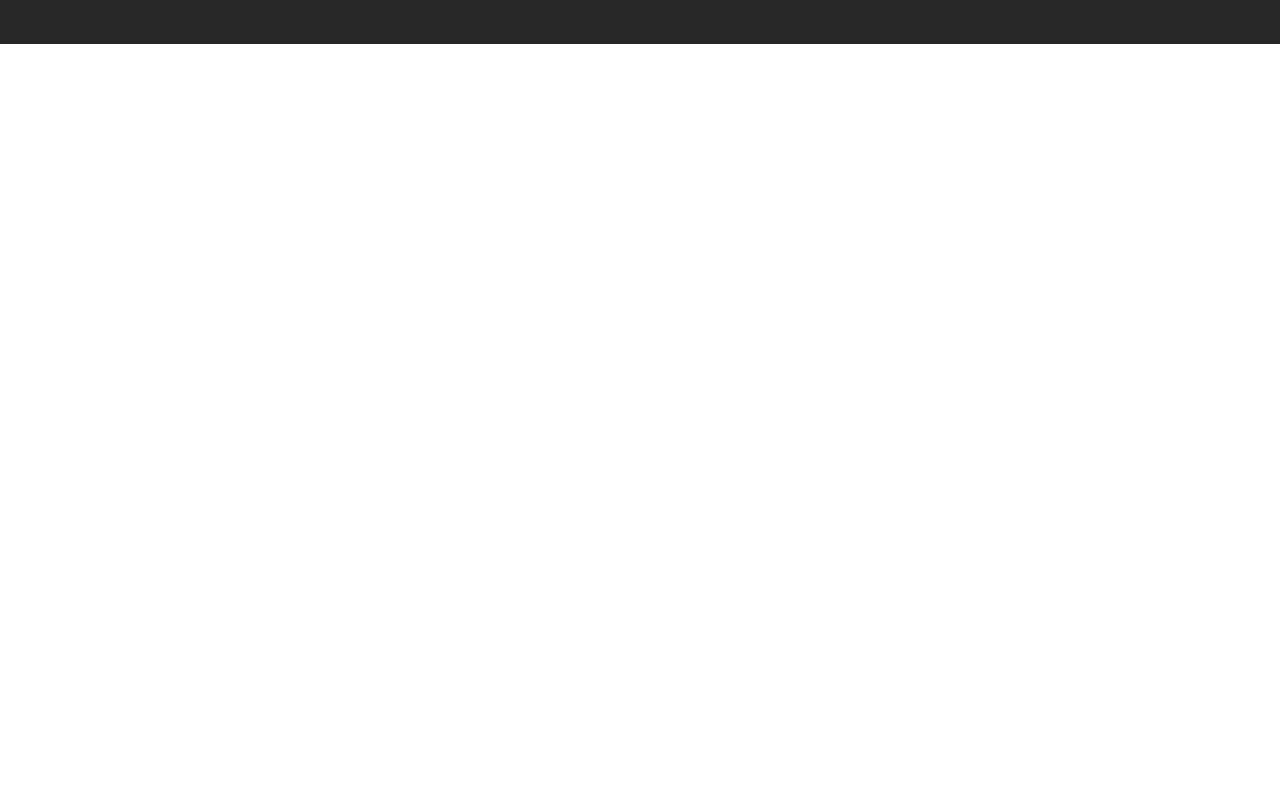
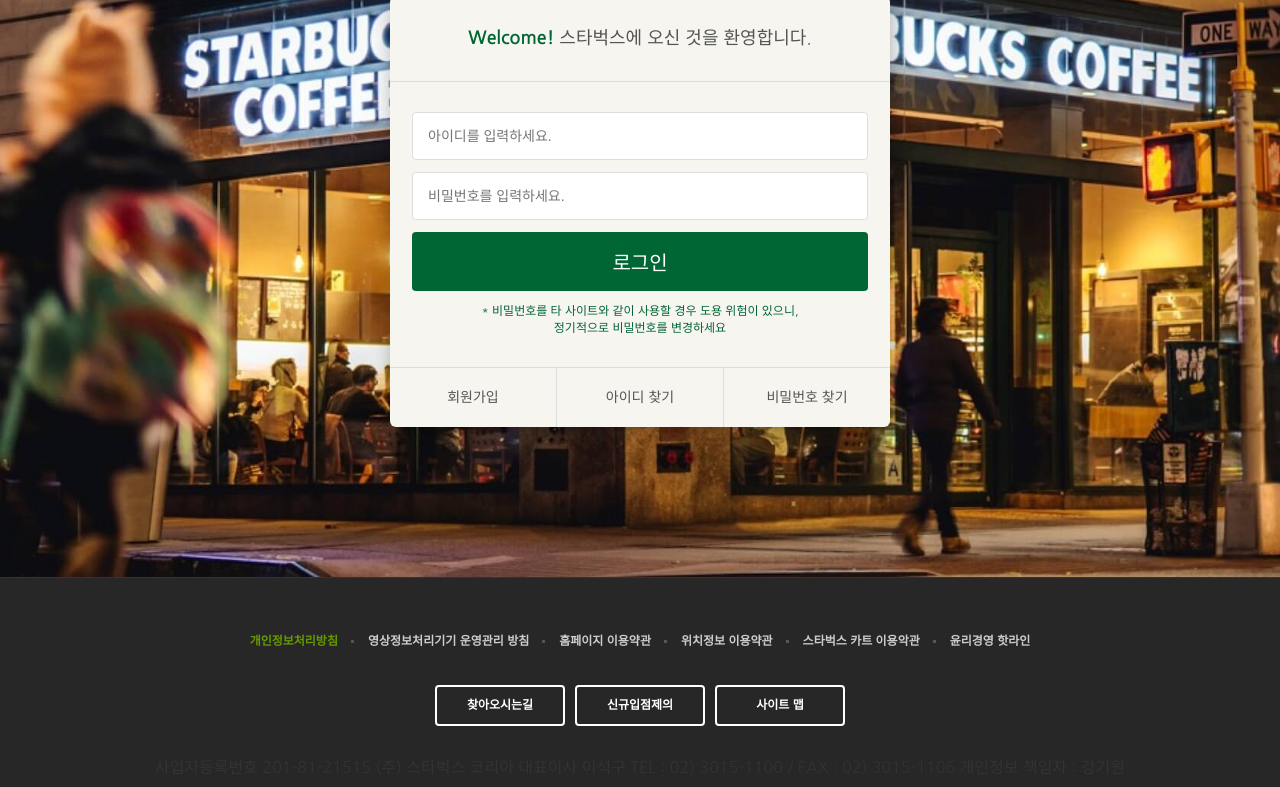
Before and after one commit to kim-seon-jae/STARBUCKS, a plain HTML site: page signin/index.html in a window 1280 px wide. Shown: the part 290-1077 px from the top of the page. Before the commit the page ends 800 px from the top, so only its background shows below. Drawn offline with nearby package versions, Linux system fonts and the light colour scheme.

Commit message:
completed signin page

```diff
--- /dev/null
+++ b/css/signin.css
@@ -0,0 +1,88 @@
+.signin {
+  margin-top: 120px;
+  padding: 100px 0 150px;
+  background-image: url("../images/signin_bg.jpg");
+  background-repeat: no-repeat;
+  background-position: center;
+  background-attachment: fixed;
+  background-size: cover;
+}
+
+.signin h1 {
+  color: #fff;
+  font-size: 30px;
+  font-weight: 700;
+  text-align: center;
+  margin-bottom: 24px;
+}
+
+.signin__card {
+  width: 500px;
+  margin: 0 auto;
+  border-radius: 6px;
+  background-color: #f6f5f0;
+  box-shadow: 2px 2px 20px rgba(0, 0, 0, 0.3);
+  color: #555;
+}
+
+.signin__card h2 {
+  padding: 30px;
+  font-size: 18px;
+  text-align: center;
+  border-bottom: 1px solid #ddd;
+}
+.signin__card h2 strong {
+  font-weight: 700;
+  color: #006633;
+}
+.signin__card form {
+  padding: 30px 22px;
+}
+
+.signin__card form input {
+  width: 100%;
+  margin-bottom: 12px;
+  padding: 15px;
+  border: 1px solid #ddd;
+  border-radius: 4px;
+  outline: none;
+  box-sizing: border-box;
+  font-size: 14px;
+}
+
+.signin__card form [type="submit"] {
+  background-color: #006633;
+  border: none;
+  color: #fff;
+  font-size: 20px;
+  cursor: pointer;
+}
+
+.signin__card form p {
+  font-size: 12px;
+  color: #006633;
+  text-align: center;
+}
+
+.signin__card .actions {
+  display: flex;
+  border-top: 1px solid #ddd;
+}
+
+.signin__card .actions a {
+  flex-grow: 1;
+  flex-basis: 0;
+  text-align: center;
+  padding: 20px;
+  color: #555;
+  font-size: 14px;
+  border-right: 1px solid #ddd;
+}
+
+.signin__card .actions a:last-child {
+  border-right: none;
+}
+
+.signin__card .actions a:hover {
+  text-decoration: underline;
+}
--- a/signin/index.html
+++ b/signin/index.html
@@ -28,6 +28,7 @@
   <link rel="stylesheet" href="https://fonts.googleapis.com/icon?family=Material+Icons">
 
   <link rel="stylesheet" href="../css/common.css">
+  <link rel="stylesheet" href="../css/signin.css">
 
 
 
@@ -378,8 +379,27 @@
 
   </header>
 
-  <section>
-
+  <section class="signin">
+    <h1>로그인</h1>
+    <div class="signin__card">
+      <h2>
+        <strong>Welcome!</strong> 스타벅스에 오신 것을 환영합니다.
+      </h2>
+      <form>
+        <input type="text" placeholder="아이디를 입력하세요.">
+        <input type="password" placeholder="비밀번호를 입력하세요.">
+        <input type="submit" value="로그인">
+        <p>
+          * 비밀번호를 타 사이트와 같이 사용할 경우 도용 위험이 있으니, <br />
+          정기적으로 비밀번호를 변경하세요
+        </p>
+      </form>
+      <div class="actions">
+        <a href="javascript:void(0)">회원가입</a>
+        <a href="javascript:void(0)">아이디 찾기</a>
+        <a href="javascript:void(0)">비밀번호 찾기</a>
+      </div>
+    </div>
   </section>
 
   <!-- FOOTER -->
```
